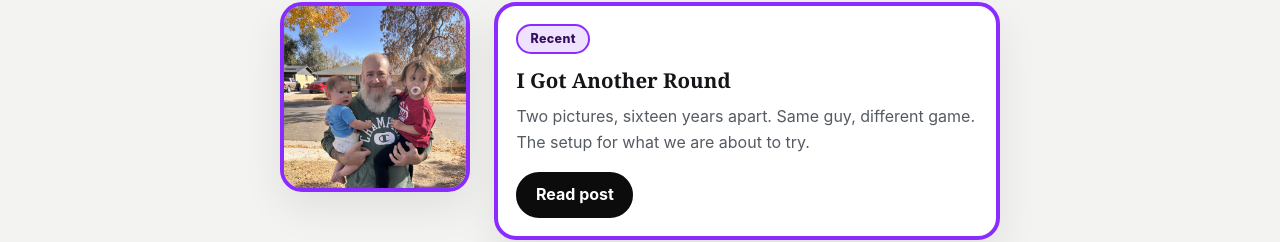
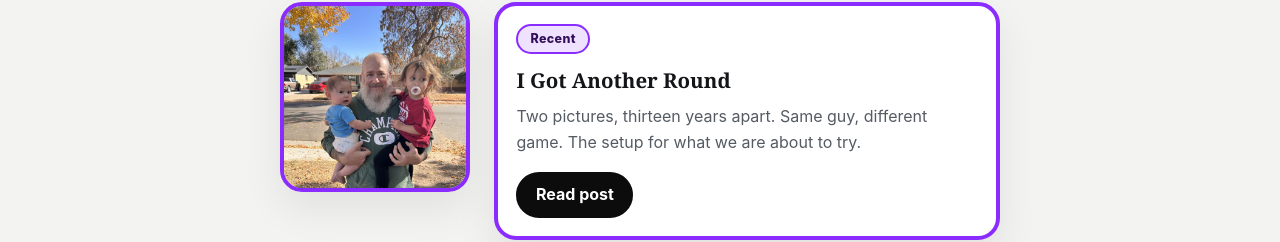
Before and after one commit to SuperDudePro/Blog-Site, a React (Vite) app: page / in a window 1280 px wide. Shown: the part 573-815 px from the top of the page. Built offline with nearby package versions, Linux system fonts and the light colour scheme.

Commit message:
Update index.ts

```diff
--- a/src/content/posts/i-got-another-round/index.ts
+++ b/src/content/posts/i-got-another-round/index.ts
@@ -7,7 +7,7 @@ const post: BlogPost = {
   slug: 'i-got-another-round',
   title: 'I Got Another Round',
   excerpt:
-    'Two pictures, sixteen years apart. Same guy, different game. The setup for what we are about to try.',
+    'Two pictures, thirteen years apart. Same guy, different game. The setup for what we are about to try.',
   section: 'slow-travel',
   publishedAt: '2026-05-09',
   status: 'Recent',
```
